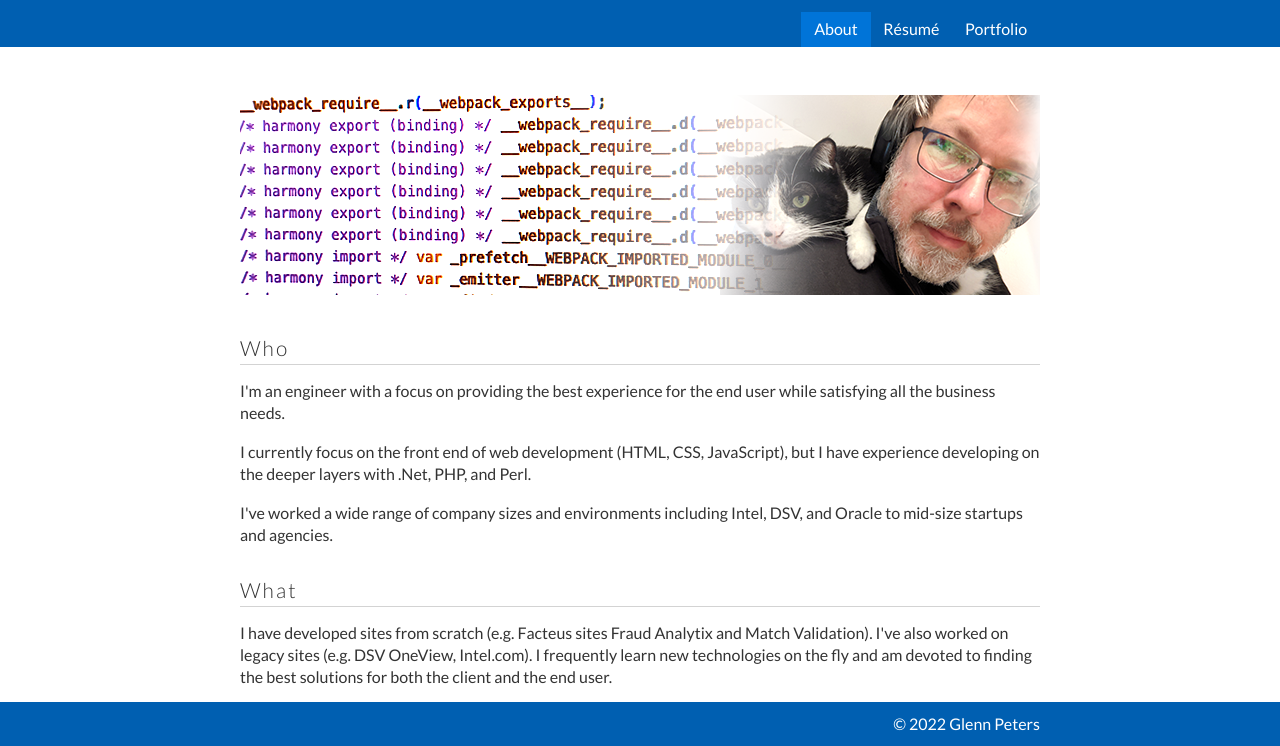
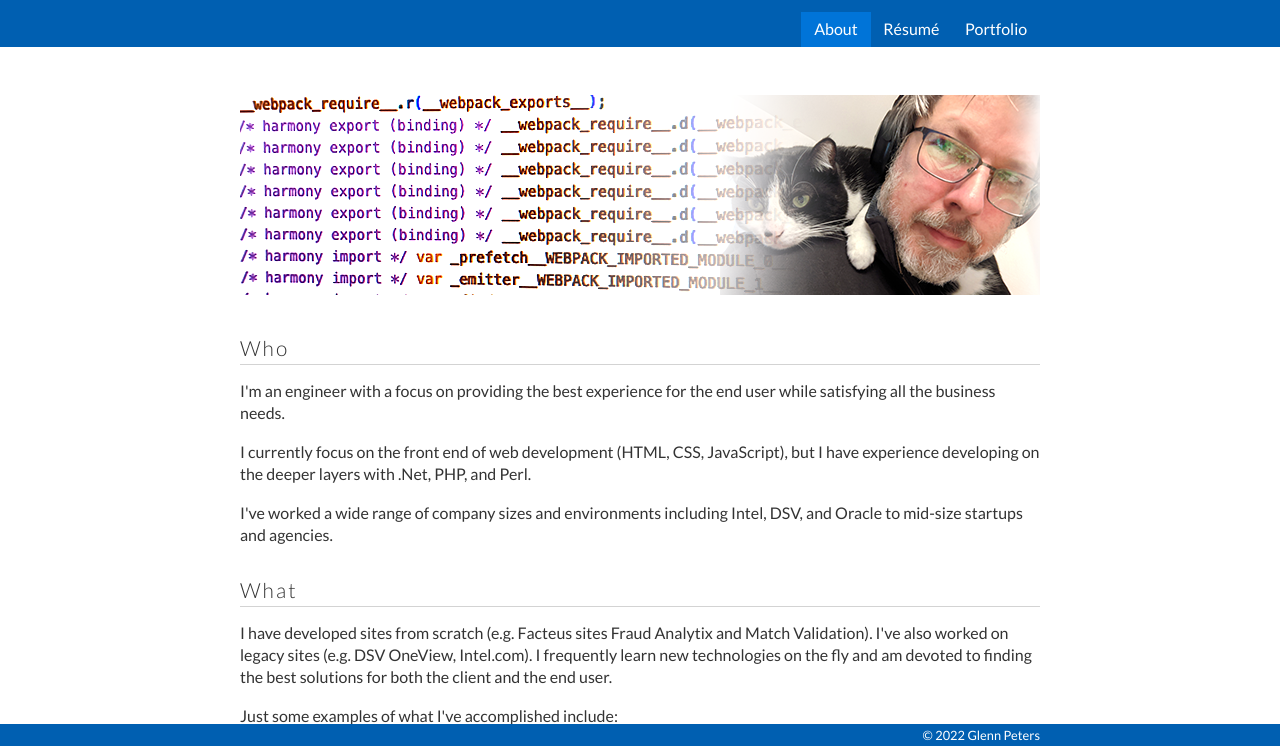
Before and after one commit to glennpeters/glennpeters-dev-gatsby, a Gatsby site: page / in a window 1280 px wide. Shown: the part 52-798 px from the top of the page. Built offline with nearby package versions, Linux system fonts and the light colour scheme; Gatsby itself is replaced by a stand-in of ours.

Commit message:
Reduced size and padding of footer

```diff
--- a/src/components/layout.css
+++ b/src/components/layout.css
@@ -227,11 +227,12 @@ footer {
     position: fixed;
     bottom: 0;
     width: 100vw;
-    height: 1.5rem;
+    /* height: 1.5rem; */
     background-color: #005fb1;
     color: #fff;
+    font-size: 0.8rem;
     margin: 0;
-    padding: 0.7rem 0;
+    padding: 0.2rem 0;
     text-align: right;
 }
 
```
